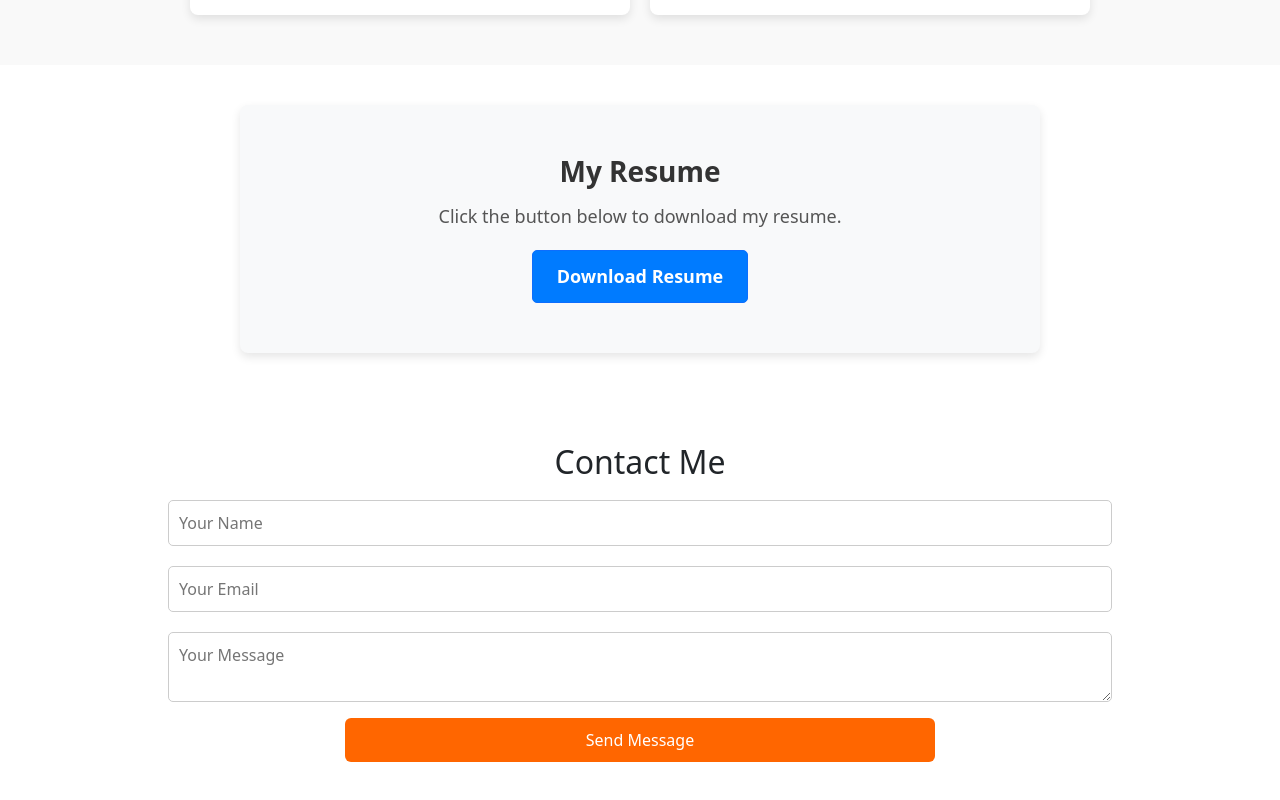
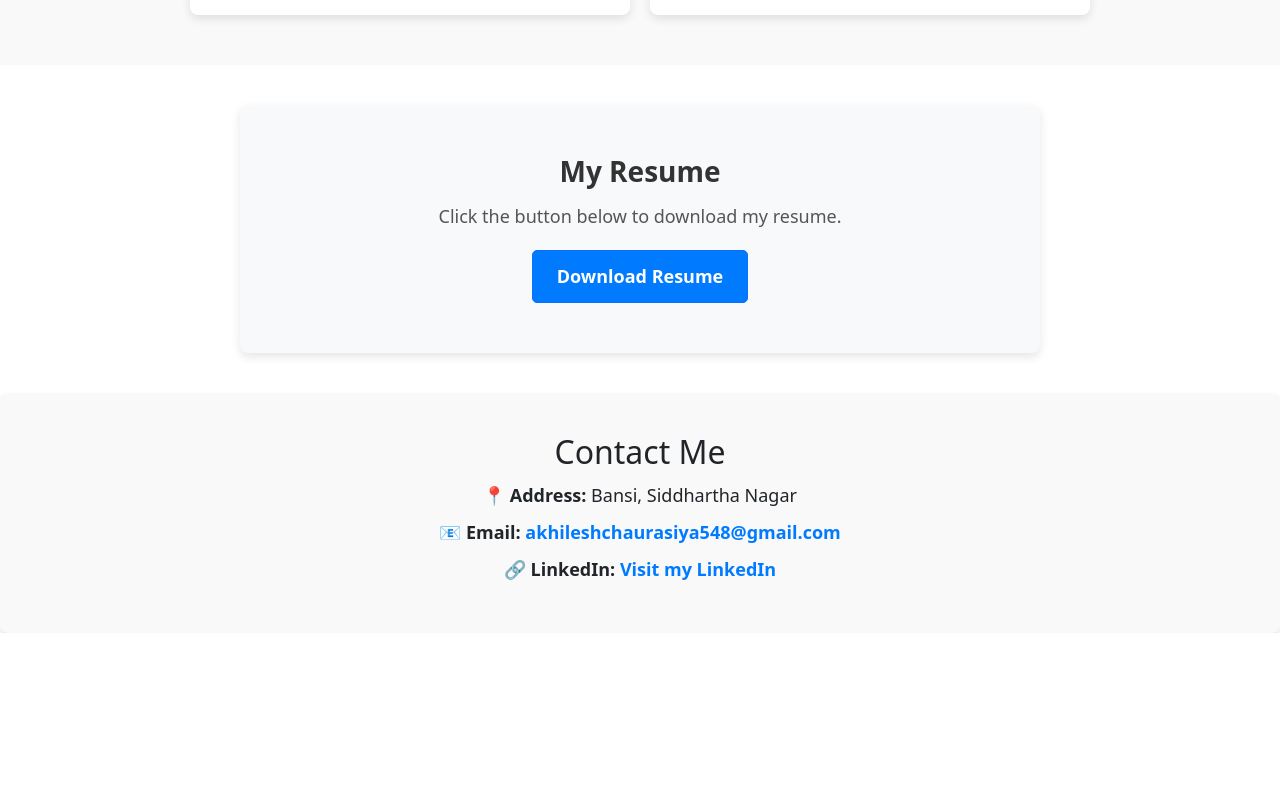
Before and after one commit to Aak1607/Akhilesh-Portfolio, a React (Create React App) app: page / in a window 1280 px wide. Shown: the part 2359-3159 px from the top of the page. After the commit the page ends 2992 px from the top, so only its background shows below. Built offline with nearby package versions, Linux system fonts and the light colour scheme.

Commit message:
remove connect me section

```diff
--- a/src/assets/styles.css
+++ b/src/assets/styles.css
@@ -208,33 +208,29 @@ body {
 }
 
 
-/* Contact Section */
 .contact-section {
-  padding: 50px;
   text-align: center;
-  background: white;
+  padding: 40px;
+  background: #f9f9f9;
+  border-radius: 8px;
+  box-shadow: 0 4px 6px rgba(0, 0, 0, 0.1);
 }
 
-.contact-section input, .contact-section textarea {
-  width: 80%;
-  padding: 10px;
+.contact-details p {
+  font-size: 18px;
   margin: 10px 0;
-  border-radius: 5px;
-  border: 1px solid #ccc;
 }
 
-.contact-section button {
-  width: 50%;
-  padding: 10px;
-  background: #ff6600;
-  color: white;
-  border: none;
-  cursor: pointer;
+.contact-details a {
+  color: #007bff;
+  text-decoration: none;
+  font-weight: bold;
 }
 
-.contact-section button:hover {
-  background: #cc5200;
+.contact-details a:hover {
+  text-decoration: underline;
 }
+
 
 
 /* ============================= */
--- a/src/components/AdminDashboard.js
+++ b/src/components/AdminDashboard.js
@@ -4,12 +4,11 @@ const AdminDashboard = () => {
     const [messages, setMessages] = useState([]);
 
     useEffect(() => {
-        fetch("https://your-backend-service.onrender.com/messages")
+        fetch("http://localhost:5000/contact")
             .then((res) => res.json())
             .then((data) => setMessages(data))
             .catch((error) => console.error("Error fetching messages", error));
     }, []);
-
 
     return (
         <div>
--- a/src/components/Contact.js
+++ b/src/components/Contact.js
@@ -1,46 +1,14 @@
-import React, { useState } from "react";
+import React from "react";
 
 const Contact = () => {
-    const [formData, setFormData] = useState({ name: "", email: "", message: "" });
-    const [status, setStatus] = useState(""); // To store success or error message
-
-    const handleChange = (e) => {
-        setFormData({ ...formData, [e.target.name]: e.target.value });
-    };
-
-    const handleSubmit = async (e) => {
-        e.preventDefault();
-        try {
-            const response = await fetch("https://your-backend-service.onrender.com", {
-                method: "POST",
-                headers: { "Content-Type": "application/json" },
-                body: JSON.stringify(formData),
-            });
-
-            if (response.ok) {
-                setStatus("Message sent successfully! ✅");
-                setFormData({ name: "", email: "", message: "" }); // Clear form after submission
-            } else {
-                setStatus("Error sending message. ❌ Please try again.");
-            }
-        } catch (error) {
-            console.error("Error:", error);
-            setStatus("Error sending message. ❌ Please check your connection.");
-        }
-    };
-
     return (
         <section id="contact" className="contact-section">
             <h2>Contact Me</h2>
-            <form onSubmit={handleSubmit}>
-                <input type="text" name="name" placeholder="Your Name" value={formData.name} onChange={handleChange} required />
-                <input type="email" name="email" placeholder="Your Email" value={formData.email} onChange={handleChange} required />
-                <textarea name="message" placeholder="Your Message" value={formData.message} onChange={handleChange} required></textarea>
-                <button type="submit" className="btn btn-primary">Send Message</button>
-            </form>
-
-            {/* Show Success or Error Message */}
-            {status && <p style={{ color: status.includes("✅") ? "green" : "red" }}>{status}</p>}
+            <div className="contact-details">
+                <p><strong>📍 Address:</strong> Bansi, Siddhartha Nagar</p>
+                <p><strong>📧 Email:</strong> <a href="mailto:akhileshchaurasiya548@gmail.com">akhileshchaurasiya548@gmail.com</a></p>
+                <p><strong>🔗 LinkedIn:</strong> <a href="https://www.linkedin.com/in/akhilesh-chaurasia-05474a170" target="_blank" rel="noopener noreferrer">Visit my LinkedIn</a></p>
+            </div>
         </section>
     );
 };
```
Also changed, not shown: server.js (+2 -8 lines).
